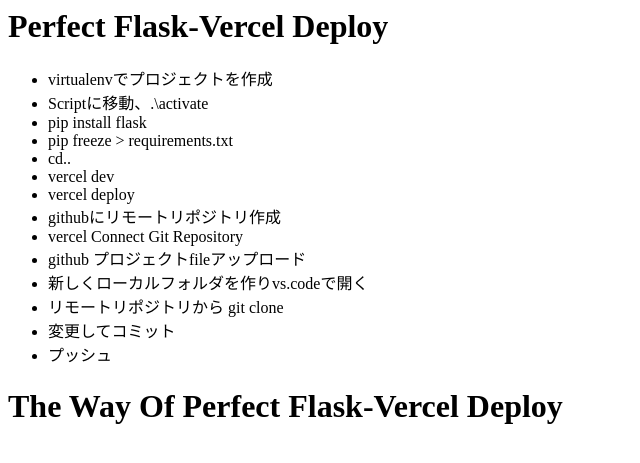
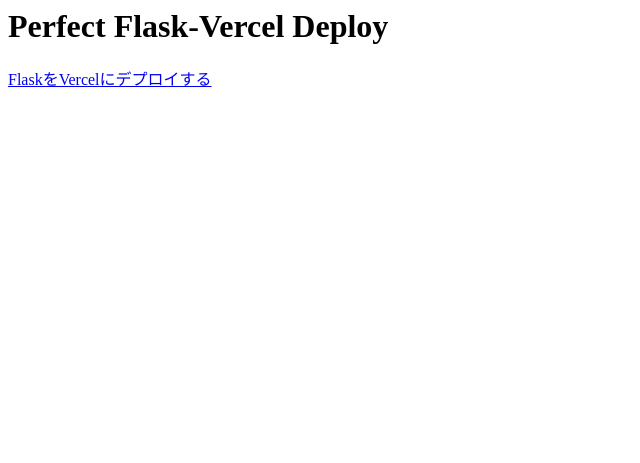
Before and after one commit to tokoshika/Perfect-Flask-VercelDev, a Flask app: page / in a window 1280 px wide. Shown: the top 463 px of the page, without its empty margins (0-640 px from the left). Run offline with Flask 3, Linux system fonts and the light colour scheme.

Commit message:
change-message

```diff
--- a/app.py
+++ b/app.py
@@ -7,5 +7,9 @@
     return render_template('index.html')
 
 
+@app.route('/flask-vercel')
+def flask():
+    return render_template('flask-vercel.html')
+
 if __name__ == "__main__":
     app.run()
--- a/templates/index.html
+++ b/templates/index.html
@@ -6,22 +6,6 @@
   </head>
   <body>
     <h1>Perfect Flask-Vercel Deploy</h1>
-    <ul>
-      <li>virtualenvでプロジェクトを作成</li>
-      <li>Scriptに移動、.\activate</li>
-      <li>pip install flask</li>
-      <li>pip freeze > requirements.txt</li>
-      <li>cd..</li>
-      <li>vercel dev</li>
-      <li>vercel deploy</li>
-      <li>githubにリモートリポジトリ作成</li>
-      <li>vercel Connect Git Repository</li>
-      <li>github プロジェクトfileアップロード</li>
-      <li>新しくローカルフォルダを作りvs.codeで開く</li>
-      <li>リモートリポジトリから git clone</li>
-      <li>変更してコミット</li>
-      <li>プッシュ</li>
-    </ul>
-    <h1>The Way Of Perfect Flask-Vercel Deploy</h1>
+    <a href="/flask-vercel">FlaskをVercelにデプロイする</a>
   </body>
 </html>
```
